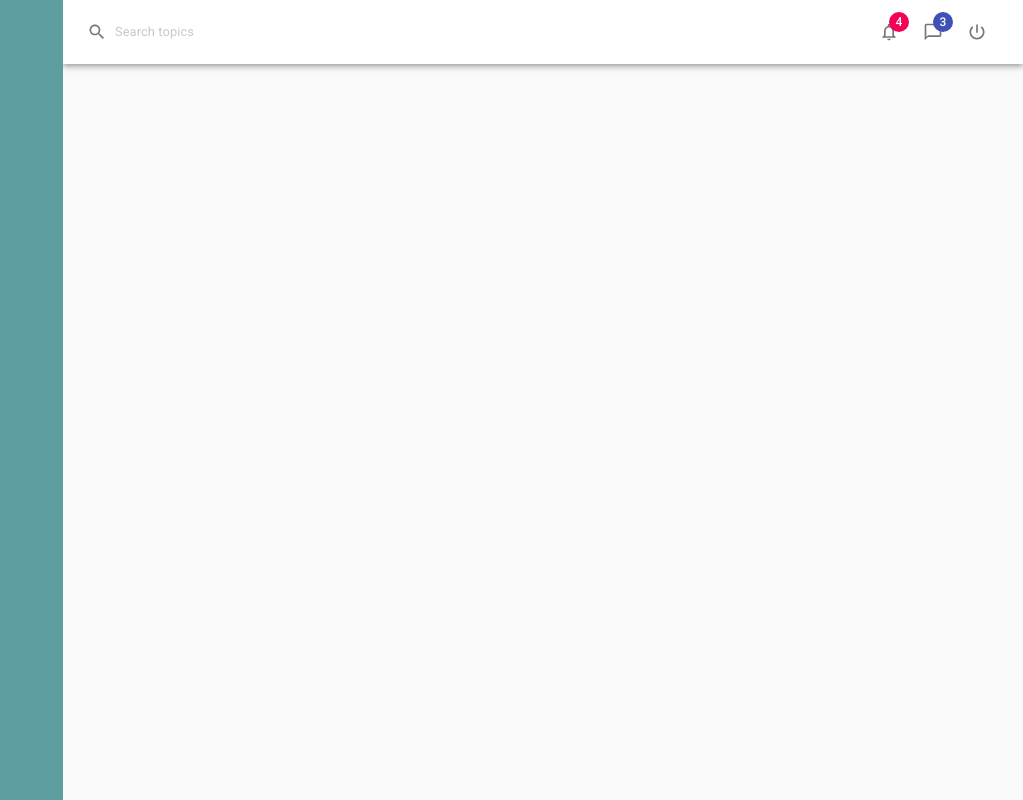
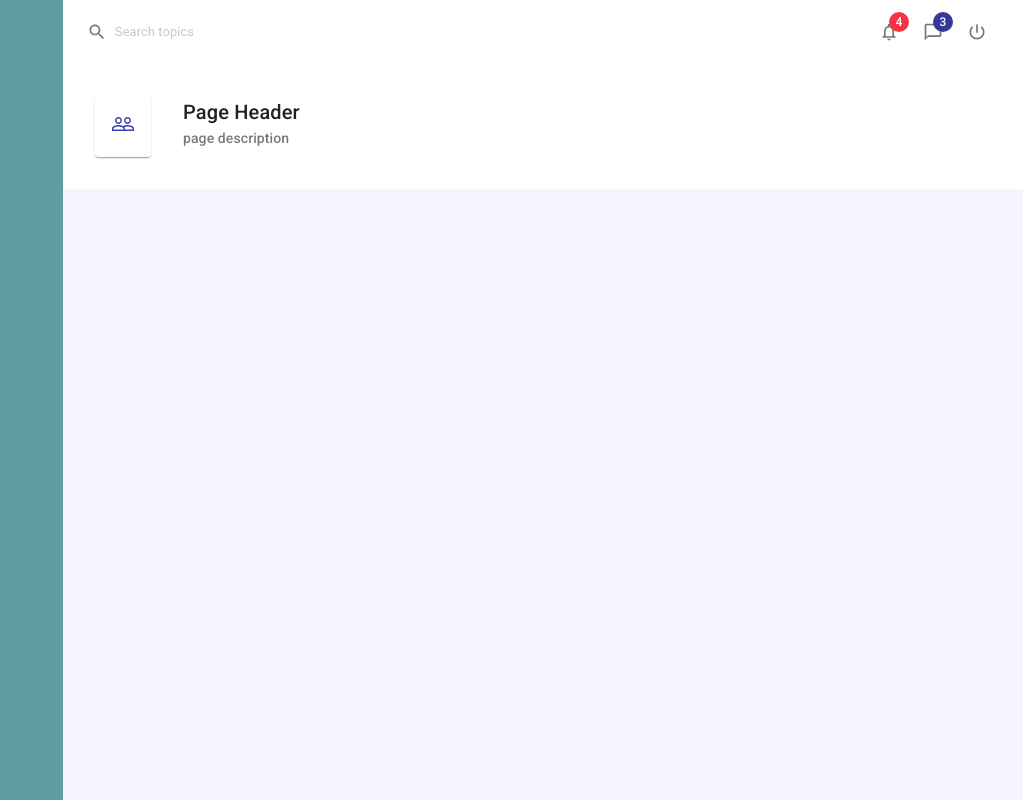
Before and after one commit to anisiqbal/React-Material-UI-Tutorial, a React (Create React App) app in the folder practice/: page / in a window 1280 px wide. Shown: the whole page, without its empty margins (257-1280 px from the left). Built offline with nearby package versions, Linux system fonts and the light colour scheme.

Commit message:
worked on pageHeader and css page header , pageIcon , pagetitle, passing props in pageHeader to App.js

```diff
--- a/practice/src/App.js
+++ b/practice/src/App.js
@@ -1,8 +1,27 @@
 import logo from './logo.svg';
 import './App.css';
 import SideMenu from '../src/Components/SideMenu'
-import { CssBaseline, makeStyles } from '@material-ui/core';
+import { createMuiTheme, CssBaseline, makeStyles, ThemeProvider } from '@material-ui/core';
 import Header from './Components/Header';
+import PageHeader from './Components/PageHeader';
+import PeopleOutlineIcon from '@material-ui/icons/PeopleOutline';
+
+
+const theme = createMuiTheme({
+  palette:{
+    primary:{
+      main:"#333996",
+      light:"#3c44b126",
+    },
+    secondary:{
+      main:"#f83245",
+      light:"#f8324526",
+    },
+    background:{
+      default:"#f4f5fd"
+    }
+  }
+})
 
 const useStyles = makeStyles({
   appMain:{
@@ -15,15 +34,21 @@
 
   const classes = useStyles();
   return (
-    <>
+    <ThemeProvider theme={theme}>
       <SideMenu/>
       <div className={classes.appMain}>
       <Header/>
+      <PageHeader
+        title="Page Header"
+        subtitle="page description"
+        icon={<PeopleOutlineIcon/>}
+
+      />
       </div>
       <CssBaseline/>
 
 
-    </>
+    </ThemeProvider>
   );
 }
 
--- /dev/null
+++ b/practice/src/Components/PageHeader.js
@@ -0,0 +1,58 @@
+import React from "react";
+import { Card, makeStyles, Paper, Typography } from "@material-ui/core";
+
+const useStyles = makeStyles( theme =>({
+    root:{
+        backgroundColor: 'fdfdff'
+    },
+    PageHeader:{
+        padding:theme.spacing(4),
+        display:'flex',
+        marginBottom:theme.spacing(3)
+    },
+    pageIcon:{
+        display:'inline-block',
+        padding:theme.spacing(2),
+        color:'#3c44b1'
+    },
+    pageTitle:{
+        paddingLeft:theme.spacing(4),
+        '& .MuiTypography-subtitle2':{
+            opacity:'0.6'
+        }
+
+    }
+
+})
+
+)
+
+
+function PageHeader(props){
+
+    const classes = useStyles();
+    const{title, subtitle, icon} = props;
+
+    return (
+            <Paper elevation={0} square className={classes.root}>
+            <div className={classes.PageHeader}>
+                <Card className={classes.pageIcon}>
+                    {icon}
+                </Card>
+                <div className={classes.pageTitle}>
+                    <Typography  variant="h6" component="div"> {title} </Typography>
+                    <Typography  variant="subtitle2" component="div"> {subtitle} </Typography>
+
+
+
+
+
+
+                </div>
+            </div>
+
+            </Paper>
+    )
+}
+
+export default PageHeader;
```
